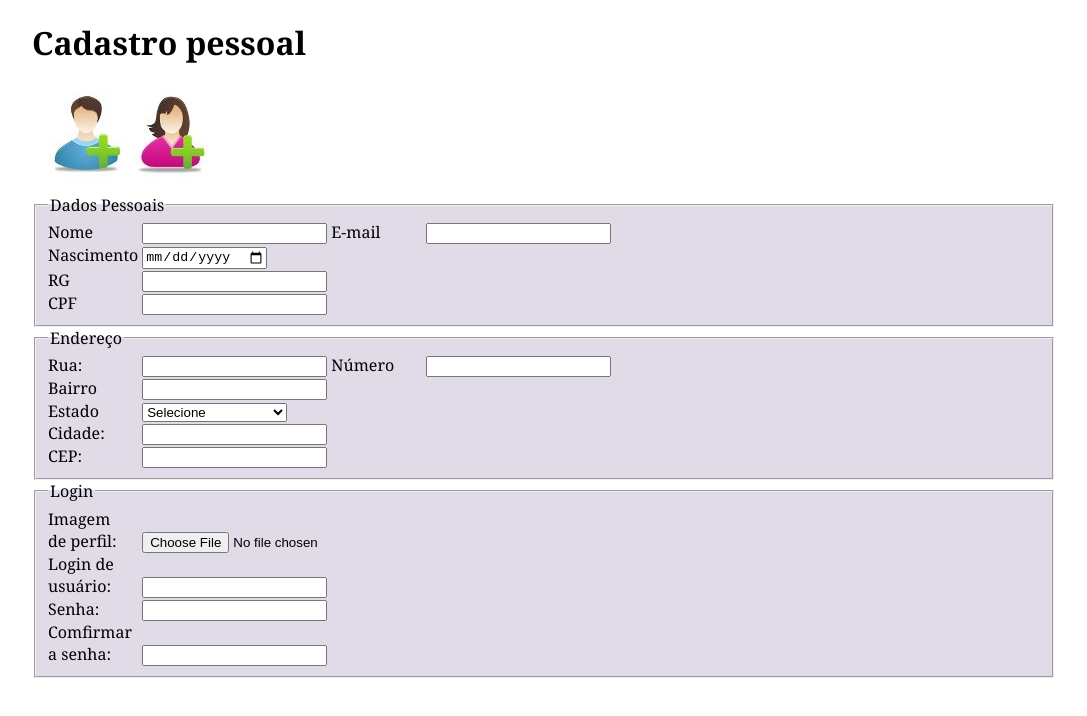
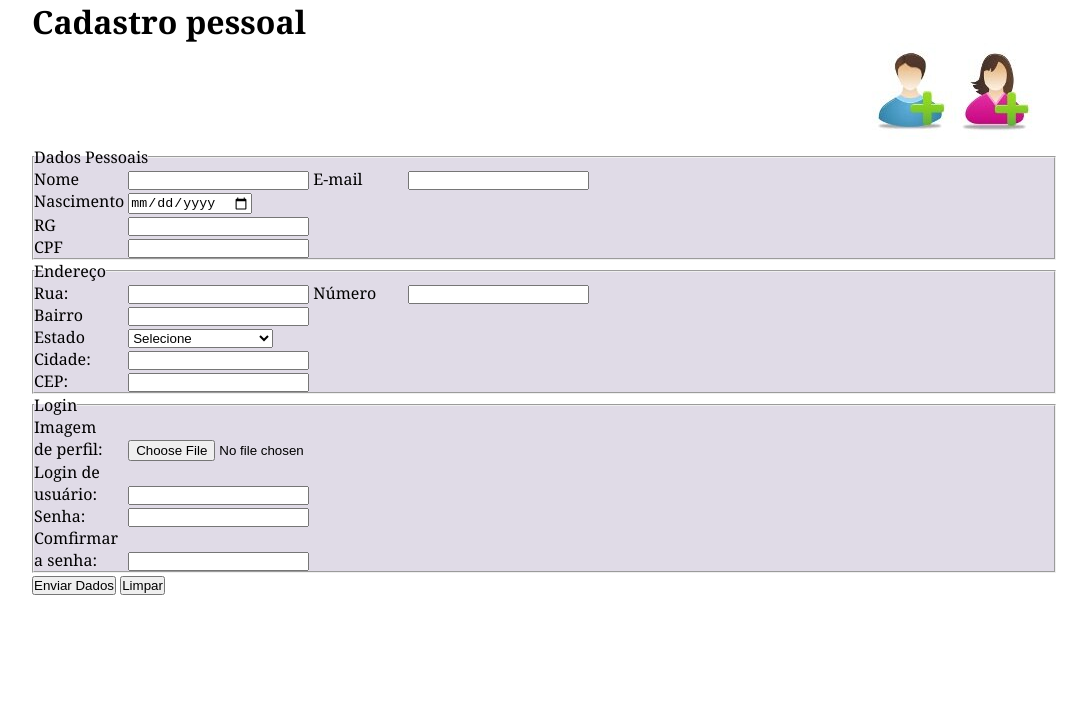
Before and after one commit to LeonardoMarcondesSI/form, a plain HTML site: page index.html in a window 1280 px wide. Shown: the whole page, without its empty margins (96-1183 px from the left). Drawn offline with Linux system fonts and the light colour scheme.

Commit message:
retoques

```diff
--- a/index.html
+++ b/index.html
@@ -10,8 +10,10 @@
 <body>
     <header>
         <h1>Cadastro pessoal</h1>
-        <img src="/img/logo.jpeg"
-        alt="imagem de um icone de cadastro">
+        <div id="logo">
+            <img id="logo" src="img/logo.jpeg"
+             alt="imagem de um icone de cadastro">
+        </div>
     </header>
     <div>
         <form action="">
@@ -110,6 +112,9 @@
                     <input type="text" nome="confirmSenha" required>
                 </div>
             </fieldset>
+            <div>
+                <button>Enviar Dados</button> <button>Limpar</button>
+            </div>
         </form>
     </div>
 </body>
--- a/style.css
+++ b/style.css
@@ -1,3 +1,9 @@
+*{
+	padding: 0;
+	margin: 0;
+	box-sizing: border-box;
+}
+
 body {
 
     font-family: Cambria, Cochin, Georgia, Times, 'Times New Roman', serif;
@@ -19,5 +25,11 @@ label {
     display: flex;
     align-items: center;
     margin-bottom: 10px;
-    border-color: #e04122;
+    border:40px solid #e04122;
 }
+
+#logo{
+    display: block;
+    margin-left: auto;
+    margin-right: 0%;
+}
```
